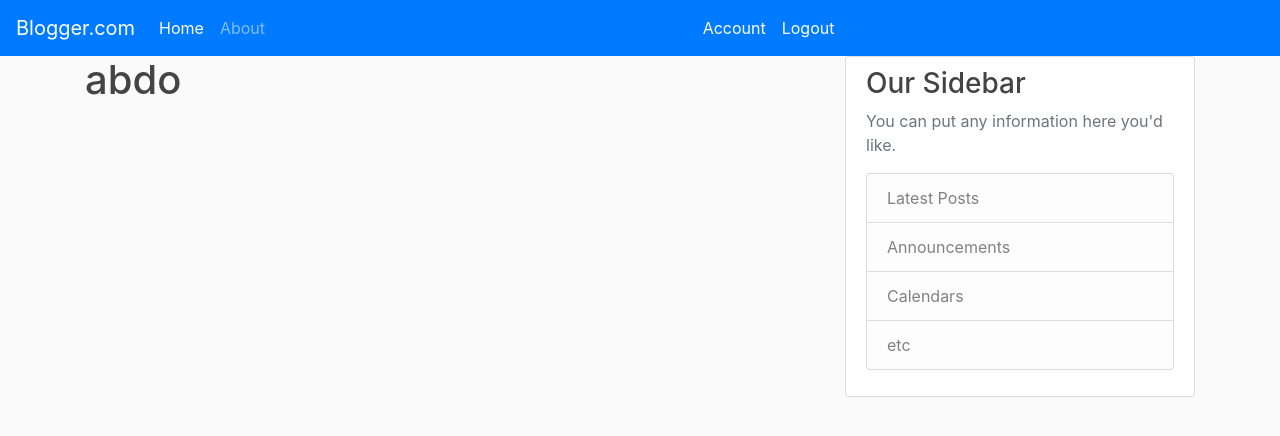
After one commit to abdo-giprel/Bloger.com, a Flask app: page /account in a window 1280 px wide. The commit adds this page. Shown: the top 436 px of the page. Run offline with Flask 2, Linux system fonts and the light colour scheme; a user stored in the database is signed in; some libraries are stand-ins or nearby versions.

Commit message:
session 6 in flask tutorial youtube user authentication

```diff
--- a/blogger/routes.py
+++ b/blogger/routes.py
@@ -1,7 +1,10 @@
 from flask import escape, request, render_template as view,url_for,flash,redirect
 from blogger.forms import RegistrationForm, LoginForm
 from blogger.models import User, Post
-from blogger import app
+from blogger import app,db,bcrypt
+from flask_login import login_user, current_user,logout_user,login_required
+
+
 posts = [
     {
         'author':'ABDO giprel',
@@ -10,6 +13,8 @@ posts = [
         'date_posted': 'April 21,2018'
     }
 ]
+
+
 @app.route('/')
 @app.route('/home')
 def home():
@@ -22,20 +27,42 @@ def about():
 
 @app.route('/register',methods=['POST','GET'])
 def register():
+    if current_user.is_authenticated:
+        return redirect(url_for('home'))
     form = RegistrationForm()
     if form.validate_on_submit():
-        flash(f'Account created for {form.username.data}!','success')
-        return redirect(url_for('home'))
+        hashed_password = bcrypt.generate_password_hash(form.password.data).decode('utf-8')
+        user =User(username =form.username.data, email=form.email.data,password=hashed_password)
+        db.session.add(user)
+        db.session.commit()
+        flash(f'Account has bean created for {form.username.data}! You Can Login Now ','success')
+        return redirect(url_for('login'))
     return view('register.html',title='Register',form=form)
 
 
 @app.route('/login',methods=['POST','GET'])
 def login():
+    if current_user.is_authenticated:
+        return redirect(url_for('home'))
     form = LoginForm()
     if form.validate_on_submit():
-        if form.email.data=="abdo@gamil.com" and form.password.data =="admin":
-            flash(f'Welcome Back Mr {form.email.data}!','success')
-            return redirect(url_for('home'))
+        user = User.query.filter_by(email=form.email.data).first()
+        if user and bcrypt.check_password_hash(user.password, form.password.data):
+            login_user(user, remember=form.remember.data)
+            next_page =request.args.get('next')
+            flash(f'Welcome {user.username}','success')
+            return redirect (next_page) if next_page else redirect(url_for('home'))
         else:
             flash('Unsuccess login! check email or password','danger')
     return view('login.html',title='Login',form=form)
+
+
+@app.route('/logout')
+def logout():
+    logout_user()
+    return redirect(url_for('home'))
+
+@app.route('/account')
+@login_required
+def account():
+    return view('account.html',title='Account')
--- /dev/null
+++ b/blogger/templates/account.html
@@ -0,0 +1,4 @@
+{% extends "layout.html"%}
+{% block content %}
+    <h1>{{ current_user.username }}</h1>
+{% endblock content %}
--- a/blogger/templates/layout.html
+++ b/blogger/templates/layout.html
@@ -30,14 +30,25 @@
               <a class="nav-link" href="{{url_for('about')}}">About</a>
             </li>
           </ul >
+          {%if current_user.is_authenticated %}
           <ul class="navbar-nav mr-rigth">
             <li class="nav-item active">
-              <a class="nav-link" href="{{url_for('login')}}">Login</a>
+              <a class="nav-link" href="{{url_for('account')}}">Account</a>
             </li>
             <li class="nav-item active">
-              <a class="nav-link" href="{{url_for('register')}}">Register</a>
+              <a class="nav-link" href="{{url_for('logout')}}">Logout</a>
             </li>
           </ul>
+            {%else%}
+              <ul class="navbar-nav mr-rigth">
+                <li class="nav-item active">
+                  <a class="nav-link" href="{{url_for('login')}}">Login</a>
+                </li>
+                <li class="nav-item active">
+                  <a class="nav-link" href="{{url_for('register')}}">Register</a>
+                </li>
+              </ul>
+          {%endif%}
         </div>
         <div class="navbar-collapse">
 
--- a/requirements.txt
+++ b/requirements.txt
@@ -1,3 +1,5 @@
 pip install flask.
 pip install flask-wtf.
 pip install flask-sqlalchemy.
+pip install flask-bcrypt.
+pip install flask-login
```
Also changed, not shown: blogger/__init__.py (+6 -2 lines), blogger/forms.py (+11 -2 lines), blogger/models.py (+7 -2 lines), blogger/site.db.
